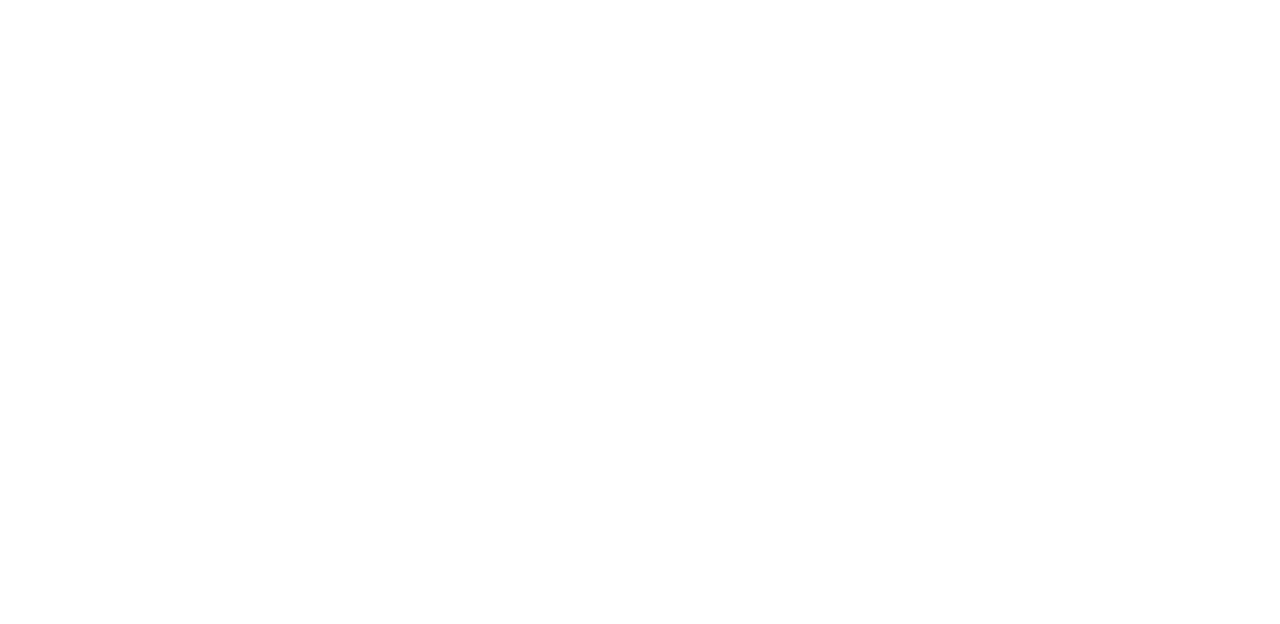
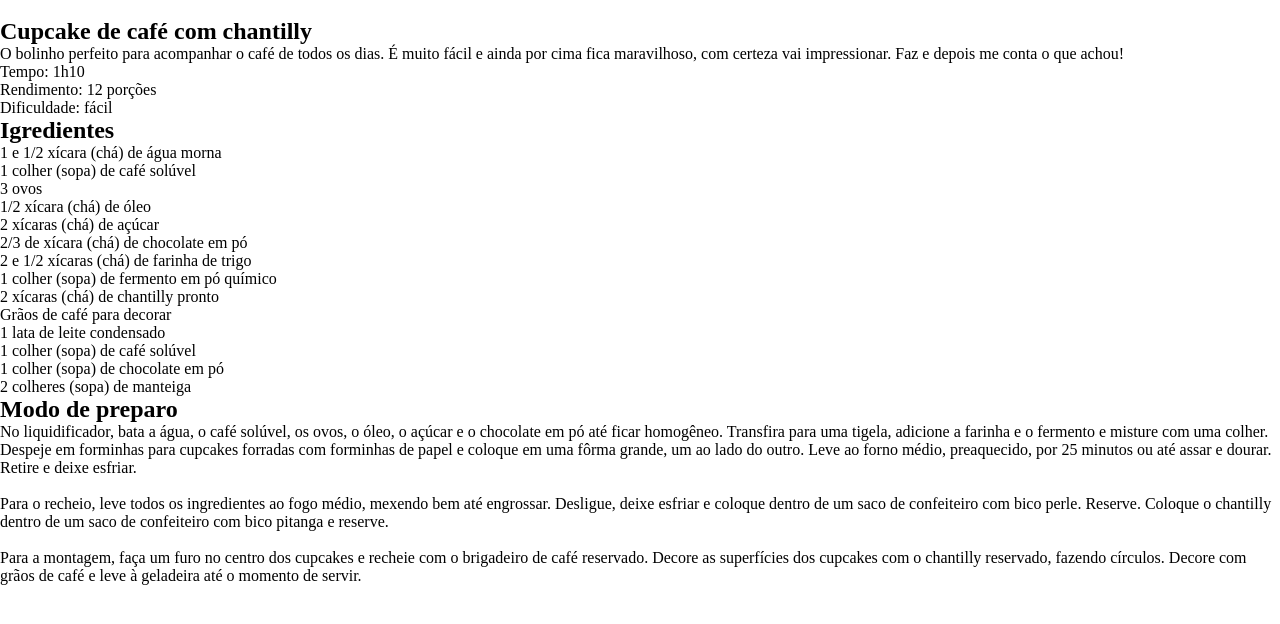
Before and after one commit to joao-g/receiptWebPage, a plain HTML site: page index.html in a window 1280 px wide. Drawn offline with Linux system fonts and the light colour scheme.

Commit message:
initial structure

```diff
--- a/index.html
+++ b/index.html
@@ -3,9 +3,65 @@
 <head>
     <meta charset="UTF-8">
     <meta name="viewport" content="width=device-width, initial-scale=1.0">
-    <title>Página de Rceita</title>
+    <title>Página de Receita</title>
+    <link rel="stylesheet" href="style.css">
 </head>
 <body>
+    <div id="page">
+        <img src="" alt="">
+        <main>
+            <section id="about">
+                <h1>Cupcake de café com chantilly</h1>
+                <p>
+                    O bolinho perfeito para acompanhar o café de todos os dias.
+                    É muito fácil e ainda por cima fica maravilhoso, com certeza
+                    vai impressionar. Faz e depois me conta o que achou!
+                </p>
 
+                <p>Tempo: 1h10</p>
+                <p>Rendimento: 12 porções</p>
+                <p>Dificuldade: fácil</p>
+
+            </section>
+            <section id="igredients">
+                <h2>Igredientes</h2>
+                <ul>
+                    <li>1 e 1/2 xícara (chá) de água morna</li>
+                    <li>1 colher (sopa) de café solúvel</li>
+                    <li>3 ovos</li>
+                    <li>1/2 xícara (chá) de óleo</li>
+                    <li>2 xícaras (chá) de açúcar</li>
+                    <li>2/3 de xícara (chá) de chocolate em pó</li>
+                    <li>2 e 1/2 xícaras (chá) de farinha de trigo</li>
+                    <li>1 colher (sopa) de fermento em pó químico</li>
+                    <li>2 xícaras (chá) de chantilly pronto</li>
+                    <li>Grãos de café para decorar</li>
+                    <li>1 lata de leite condensado</li>
+                    <li>1 colher (sopa) de café solúvel</li>
+                    <li>1 colher (sopa) de chocolate em pó</li>
+                    <li>2 colheres (sopa) de manteiga</li>
+                </ul>
+            </section>
+            <section id="preparation">
+                <h2>Modo de preparo</h2>
+                <p>
+                    No liquidificador, bata a água, o café solúvel, os ovos,
+                    o óleo, o açúcar e o chocolate em pó até ficar homogêneo. Transfira para uma tigela,
+                     adicione a farinha e o fermento e misture com uma colher. Despeje em forminhas para cupcakes forradas com forminhas
+                      de papel e coloque em uma fôrma grande, um ao lado do outro. Leve ao forno médio, preaquecido, por 25 minutos ou
+                      até assar e dourar. Retire e deixe esfriar.
+                    <br><br>
+                    Para o recheio, leve todos os ingredientes ao fogo médio, mexendo bem até engrossar. Desligue, deixe
+                     esfriar e coloque dentro de um saco de confeiteiro com bico perle. Reserve. Coloque o chantilly dentro
+                     de um saco de confeiteiro com bico pitanga e reserve.
+                    <br><br>
+                    Para a montagem, faça um furo no centro dos cupcakes e recheie com o brigadeiro
+                    de café reservado. Decore as superfícies dos cupcakes com o chantilly reservado, fazendo círculos.
+                     Decore com grãos de café e leve à geladeira até o momento de servir.
+                     <br>
+                </p>
+            </section>
+        </main>
+    </div>
 </body>
 </html>
--- a/style.css
+++ b/style.css
@@ -0,0 +1,4 @@
+* {
+    margin: 0;
+    padding: 0;
+}
```
